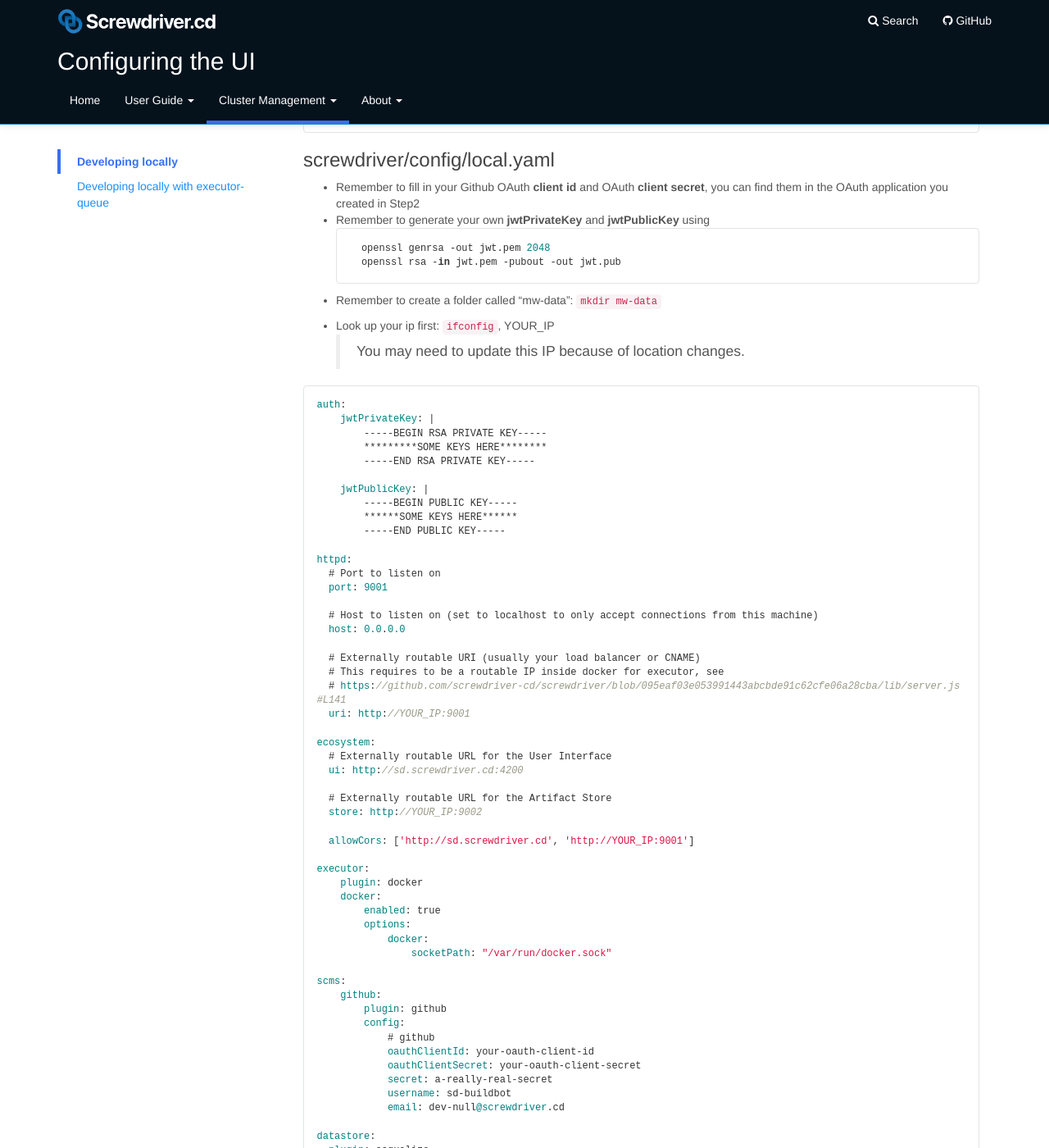
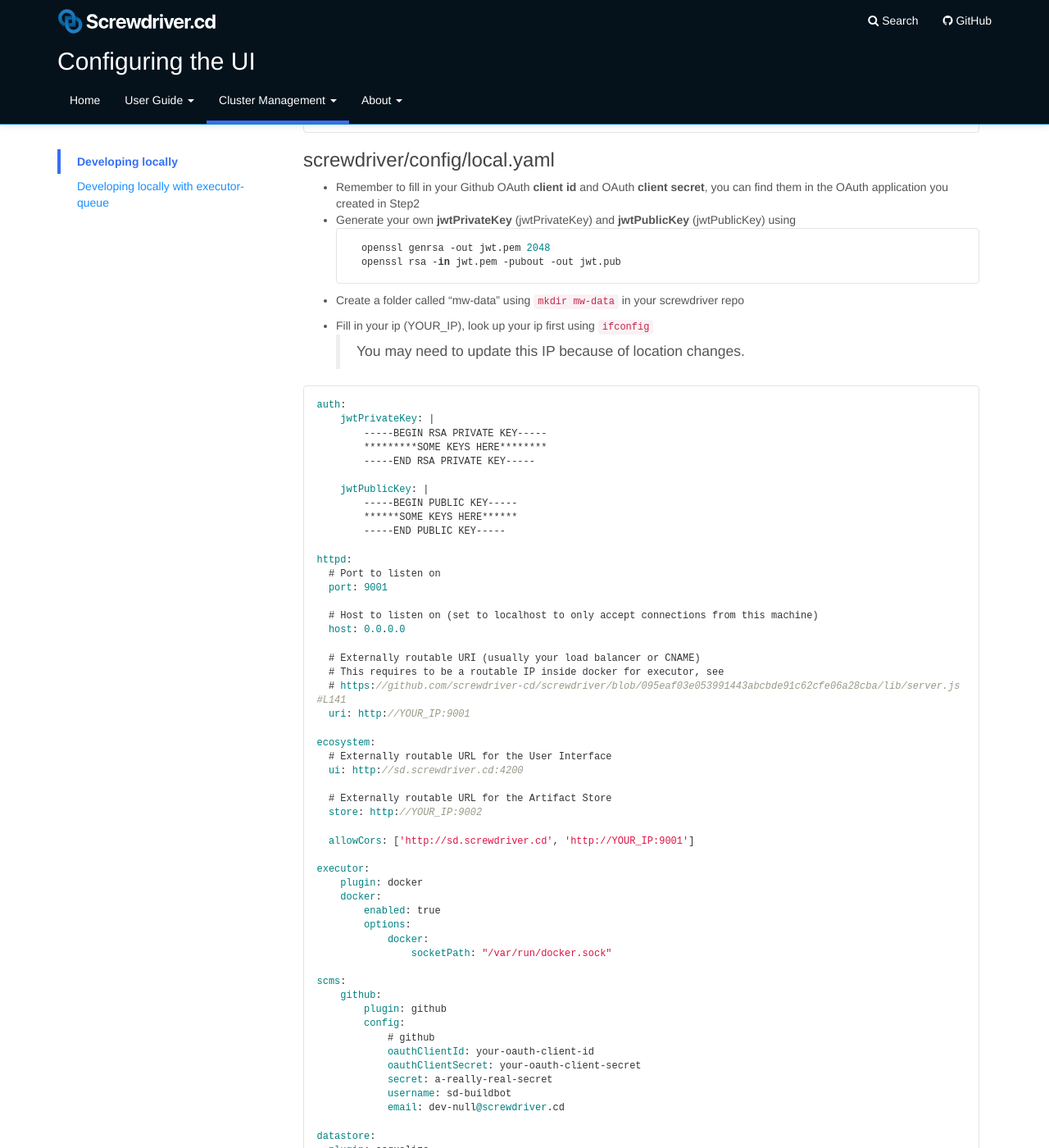
Before and after one commit to screwdriver-cd/guide, a Jekyll site: the page built from docs/cluster-management/developing-locally.md, in a window 1280 px wide and 1400 px high, scrolled down 2009 px. Shown: the whole window at 82% size. Built offline with Jekyll 4.4.1, drawn with Linux system fonts in a browser that asks for light colours; some of the changed text lies outside the part shown.

Commit message:
docs: manually add pr suggestions

````diff
--- a/docs/cluster-management/developing-locally.md
+++ b/docs/cluster-management/developing-locally.md
@@ -65,14 +65,14 @@ module.exports = {
 
 ### screwdriver/config/local.yaml
 * Remember to fill in your Github OAuth **client id** and OAuth **client secret**, you can find them in the OAuth application you created in Step2
-* Remember to generate your own **jwtPrivateKey** and **jwtPublicKey** using
+* Generate your own **jwtPrivateKey** (jwtPrivateKey) and **jwtPublicKey** (jwtPublicKey) using
     ```bash
     openssl genrsa -out jwt.pem 2048
     openssl rsa -in jwt.pem -pubout -out jwt.pub
     ```
-* Remember to create a folder called "mw-data": `mkdir mw-data`
+* Create a folder called "mw-data" using `mkdir mw-data` in your screwdriver repo
 
-* Look up your ip first: `ifconfig`, YOUR_IP
+* Fill in your ip (YOUR_IP), look up your ip first using `ifconfig`
 > You may need to update this IP because of location changes.
 
 ```
@@ -137,7 +137,7 @@ datastore:
 ```
 
 ### store/config/local.yaml
-* Similarly like the `mw-data`, remember to create a folder called "store-data": `mkdir store-data`
+* Similar to the `mw-data` file for the screwdriver repo, you will need to create a folder called "store-data" in your store repo using `mkdir store-data`
 
 ```
 auth:
@@ -240,7 +240,7 @@ git clone git@github.com:screwdriver-cd/queue-worker.git
 
  ecosystem:
     # Externally routable URL for the User Interface
-    ui: http://sd.ouroath.com:4200
+    ui: http://sd.screwdriver.cd:4200
     # Externally routable URL for the API
     api: http://$YOUR_IP:9001
     # Externally routable URL for the Artifact Store
````
